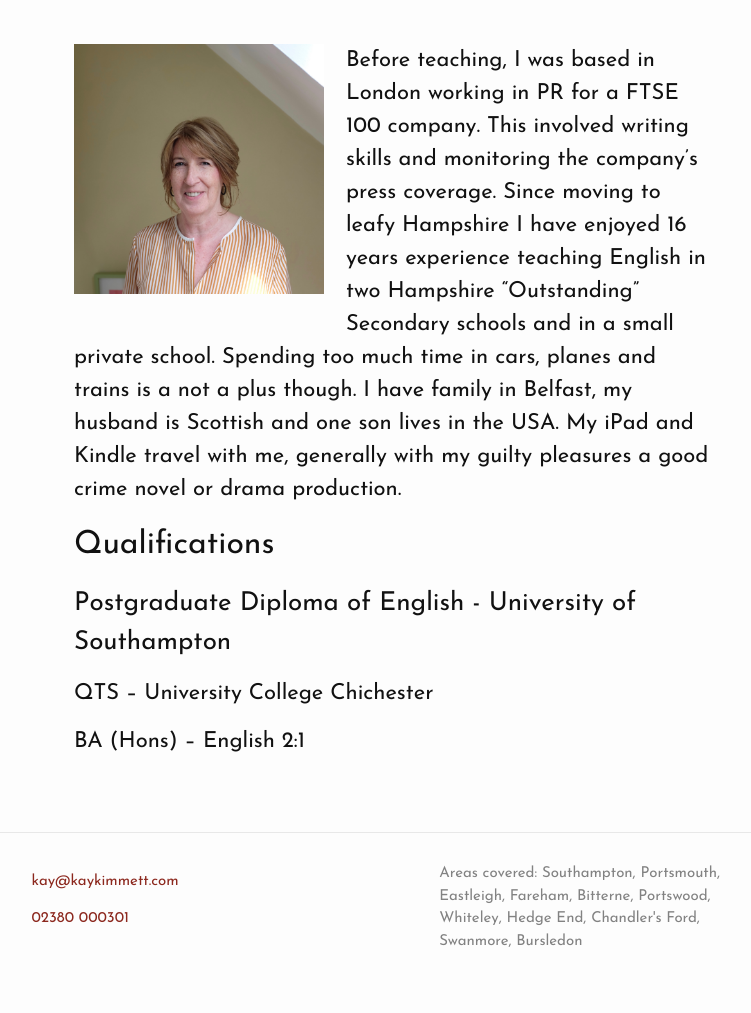
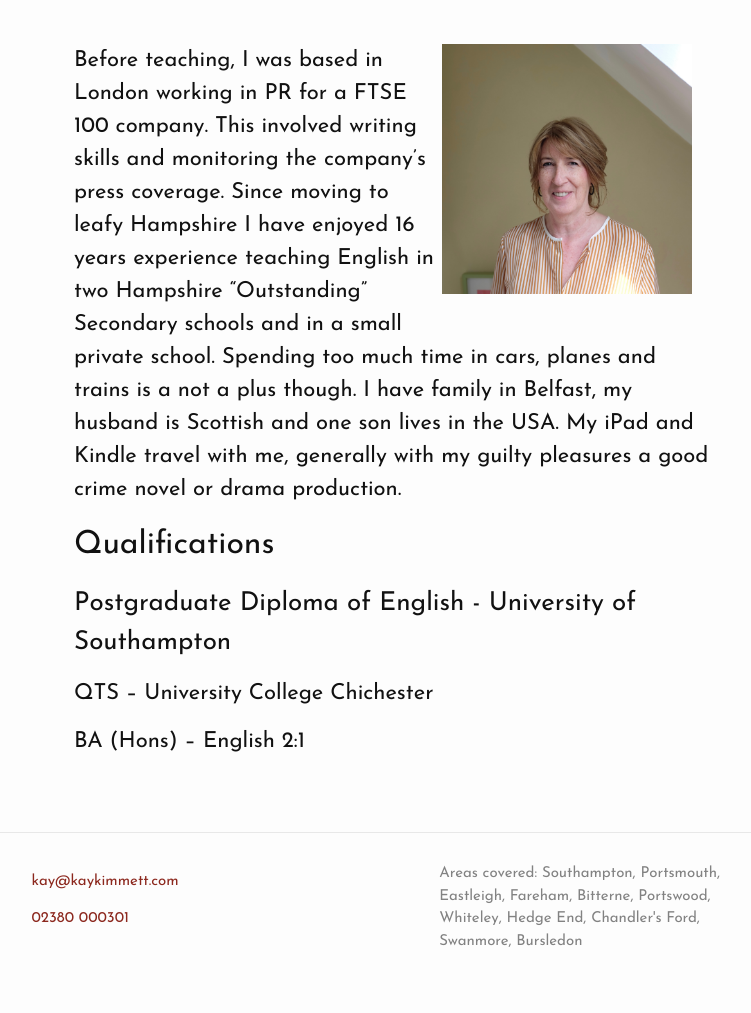
Before and after one commit to kaykimmett/kaykimmett.github.io, a Jekyll site: the page built from about.html, in a window 1280 px wide. Shown: the part 391-1404 px from the top of the page, without its empty margins (246-997 px from the left). Built offline with Jekyll 4.4.1, drawn with Linux system fonts in a browser that asks for light colours; nearby versions of some CDN libraries; some web fonts are replaced.

Commit message:
15-> 16 and float headshot right

```diff
--- a/css/main.scss
+++ b/css/main.scss
@@ -176,7 +176,7 @@ a.button:hover {
 img.headshot {
     width: 250px;
     height: 250px;
-    float: left;
+    float: right;
     margin: 0 1em 1em 0;
     @include media-query($on-palm) {
         width: 150px;
--- a/index.html
+++ b/index.html
@@ -1,7 +1,7 @@
 ---
 layout: default
 title: Personalised English Tuition
-subtitle: Southampton based English tuition, tailored to your child’s individual needs. 15 years experience of teaching English Language and English Literature curricula in the state and private sector.
+subtitle: Southampton based English tuition, tailored to your child’s individual needs. 16 years experience of teaching English Language and English Literature curricula in the state and private sector.
 bgimage: '/assets/girl-hands.jpg'
 ---
 
```
